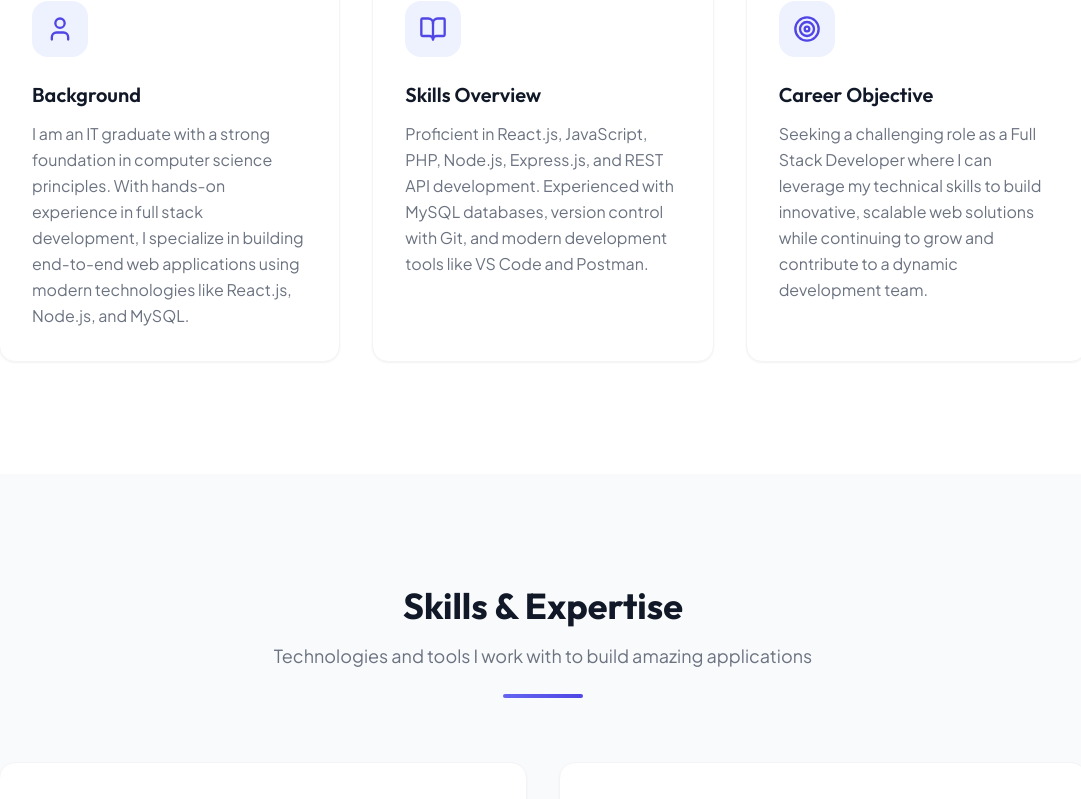
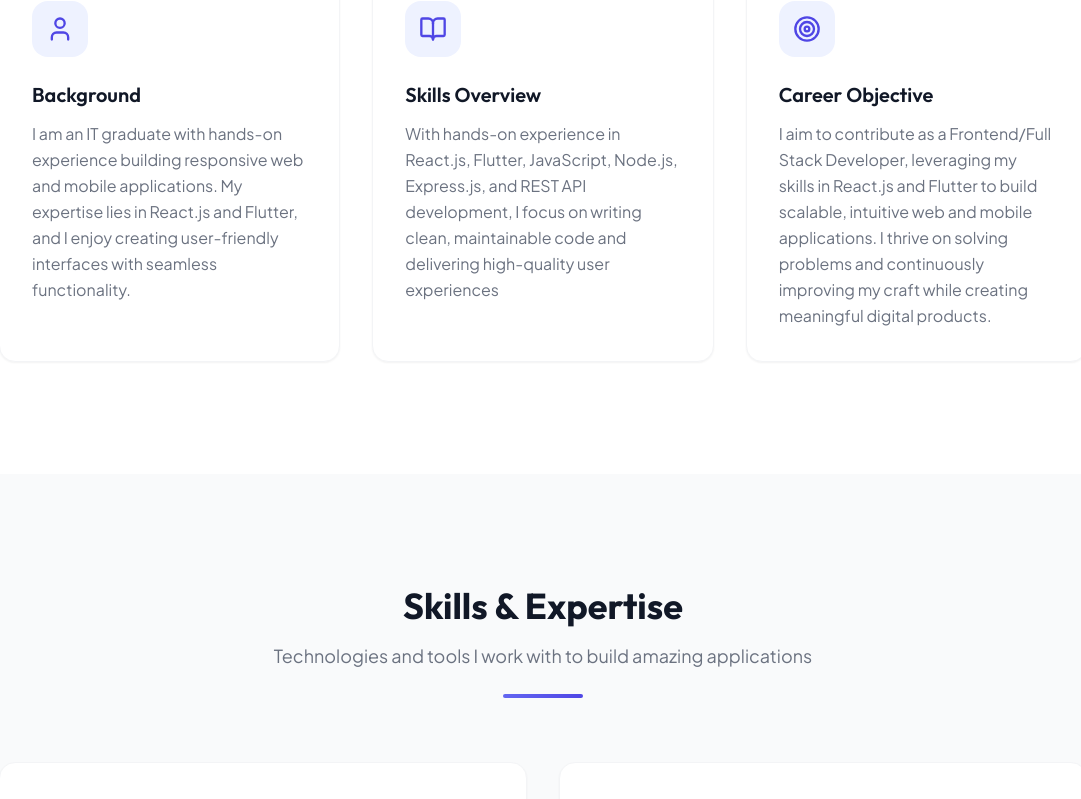
Before and after one commit to viraj992/My-Portfolio, a React (Vite) app: page / in a window 1280 px wide. Shown: the part 1120-1919 px from the top of the page, without its empty margins (97-1178 px from the left). Built offline with nearby package versions, Linux system fonts and the light colour scheme.

Commit message:
Education section add

```diff
--- a/src/App.tsx
+++ b/src/App.tsx
@@ -8,6 +8,7 @@ import Projects from './components/Projects';
 import Experience from './components/Experience';
 import Contact from './components/Contact';
 import Footer from './components/Footer';
+import Education from './components/Education';
 
 function App() {
   const isDark = useThemeStore((s) => s.isDark);
@@ -24,6 +25,7 @@ function App() {
       <Skills />
       <Projects />
       <Experience />
+      <Education/>
       <Contact />
       <Footer />
     </div>
--- a/src/components/About.tsx
+++ b/src/components/About.tsx
@@ -8,7 +8,10 @@ export default function About() {
   return (
     <section id="about" className="section-padding bg-white dark:bg-slate-900/50">
       <div className="section-container">
-        <SectionHeading title="About Me" subtitle="Get to know me and my journey in software development" />
+        <SectionHeading
+          title="About Me"
+          subtitle="Get to know me and my journey in software development"
+        />
 
         <div ref={ref} className="grid md:grid-cols-3 gap-6 lg:gap-8">
           {/* Background */}
@@ -24,11 +27,10 @@ export default function About() {
             <h3 className="font-display text-xl font-semibold text-gray-900 dark:text-white mb-3">
               Background
             </h3>
-            <p className="text-gray-500 dark:text-gray-400 leading-relaxed">
-              I am an IT graduate with a strong foundation in computer science principles.
-              With hands-on experience in full stack development, I specialize in building
-              end-to-end web applications using modern technologies like React.js, Node.js,
-              and MySQL.
+            <p className="text-gray-500 dark:text-gray-400 leading-relaxed ">
+              I am an IT graduate with hands-on experience building responsive web and mobile applications.
+              My expertise lies in React.js and Flutter, and I enjoy creating user-friendly interfaces
+              with seamless functionality.
             </p>
           </div>
 
@@ -46,9 +48,7 @@ export default function About() {
               Skills Overview
             </h3>
             <p className="text-gray-500 dark:text-gray-400 leading-relaxed">
-              Proficient in React.js, JavaScript, PHP, Node.js, Express.js, and REST API
-              development. Experienced with MySQL databases, version control with Git, and
-              modern development tools like VS Code and Postman.
+              With hands-on experience in React.js, Flutter, JavaScript, Node.js, Express.js, and REST API development, I focus on writing clean, maintainable code and delivering high-quality user experiences
             </p>
           </div>
 
@@ -66,9 +66,9 @@ export default function About() {
               Career Objective
             </h3>
             <p className="text-gray-500 dark:text-gray-400 leading-relaxed">
-              Seeking a challenging role as a Full Stack Developer where I can leverage my
-              technical skills to build innovative, scalable web solutions while continuing
-              to grow and contribute to a dynamic development team.
+              I aim to contribute as a Frontend/Full Stack Developer, leveraging my skills in React.js and Flutter
+              to build scalable, intuitive web and mobile applications. I thrive on solving problems and continuously
+              improving my craft while creating meaningful digital products.
             </p>
           </div>
         </div>
--- /dev/null
+++ b/src/components/Education.tsx
@@ -0,0 +1,101 @@
+import { Book, GraduationCap, Code } from "lucide-react";
+import SectionHeading from "./SectionHeading";
+import { useInView } from "./useInView";
+
+interface EducationItem {
+  degree: string;
+  institution: string;
+  period: string;
+  description: string;
+  highlights: string[];
+}
+
+const education: EducationItem[] = [
+  {
+    degree: "BSc (Hons) in Information Technology",
+    institution: "SLIIT",
+    period: "2021 – 2025",
+    description:
+      "Completed a comprehensive IT program with hands-on experience in programming, web development, mobile applications, software development, and software testing. Actively participated in collaborative projects and practical lab work to strengthen technical skills and teamwork.",
+    highlights: [
+      "Programming: Java, C++, Python, and JavaScript fundamentals.",
+      "Web & Mobile Development: Built responsive web apps with React.js and mobile apps with Kotlin.",
+      "Software Testing: Conducted automated testing using Selenium on real-world projects.",
+      "Team Collaboration: Worked in groups for multiple projects, improving communication and project management skills.",
+    ],
+  },
+];
+
+export default function Education() {
+  const { ref, isInView } = useInView();
+
+  return (
+    <section id="education" className="py-24 bg-gray-50 dark:bg-gray-900">
+      <div className="max-w-6xl mx-auto px-6">
+        <SectionHeading
+          title="Education"
+          subtitle="My academic background and learning journey"
+        />
+
+        <div ref={ref} className="relative mt-16">
+          {/* Decorative timeline line */}
+          <div className="absolute left-6 top-0 bottom-0 w-1 bg-gradient-to-b from-primary-400 to-primary-600 rounded-full hidden md:block" />
+
+          {education.map((edu, idx) => (
+            <div
+              key={edu.institution}
+              className={`relative md:pl-20 mb-16 ${
+                isInView ? "animate-fade-up" : "opacity-0"
+              }`}
+              style={{ animationDelay: `${idx * 0.2}s` }}
+            >
+              {/* Timeline dot */}
+              <div className="hidden md:flex absolute left-0 top-6 w-12 h-12 items-center justify-center rounded-full bg-primary-500 text-white shadow-lg">
+                <GraduationCap className="w-6 h-6" />
+              </div>
+
+              {/* Card */}
+              <div className="bg-white dark:bg-gray-800 shadow-xl rounded-2xl p-8 border border-gray-100 dark:border-gray-700 hover:shadow-2xl transition-all duration-300">
+                {/* Header */}
+                <div className="flex flex-col md:flex-row md:items-center md:justify-between gap-4 mb-6">
+                  <div>
+                    <h3 className="text-2xl font-semibold text-gray-900 dark:text-white">
+                      {edu.degree}
+                    </h3>
+                    <p className="text-primary-600 dark:text-primary-400 font-medium text-lg">
+                      {edu.institution}
+                    </p>
+                  </div>
+
+                  <div className="flex items-center gap-2 bg-primary-50 dark:bg-primary-500/10 px-4 py-2 rounded-lg">
+                    <Book className="w-4 h-4 text-primary-600 dark:text-primary-400" />
+                    <span className="text-sm font-medium text-primary-700 dark:text-primary-300">
+                      {edu.period}
+                    </span>
+                  </div>
+                </div>
+
+                {/* Description */}
+                <p className="text-gray-500 dark:text-gray-400 mb-4 leading-relaxed">
+                  {edu.description}
+                </p>
+
+                {/* Highlights */}
+                <ul className="space-y-3">
+                  {edu.highlights.map((highlight, hIdx) => (
+                    <li key={hIdx} className="flex items-start gap-3">
+                      <Code className="w-5 h-5 text-primary-500 flex-shrink-0 mt-1" />
+                      <span className="text-gray-600 dark:text-gray-300 leading-relaxed">
+                        {highlight}
+                      </span>
+                    </li>
+                  ))}
+                </ul>
+              </div>
+            </div>
+          ))}
+        </div>
+      </div>
+    </section>
+  );
+}
```
